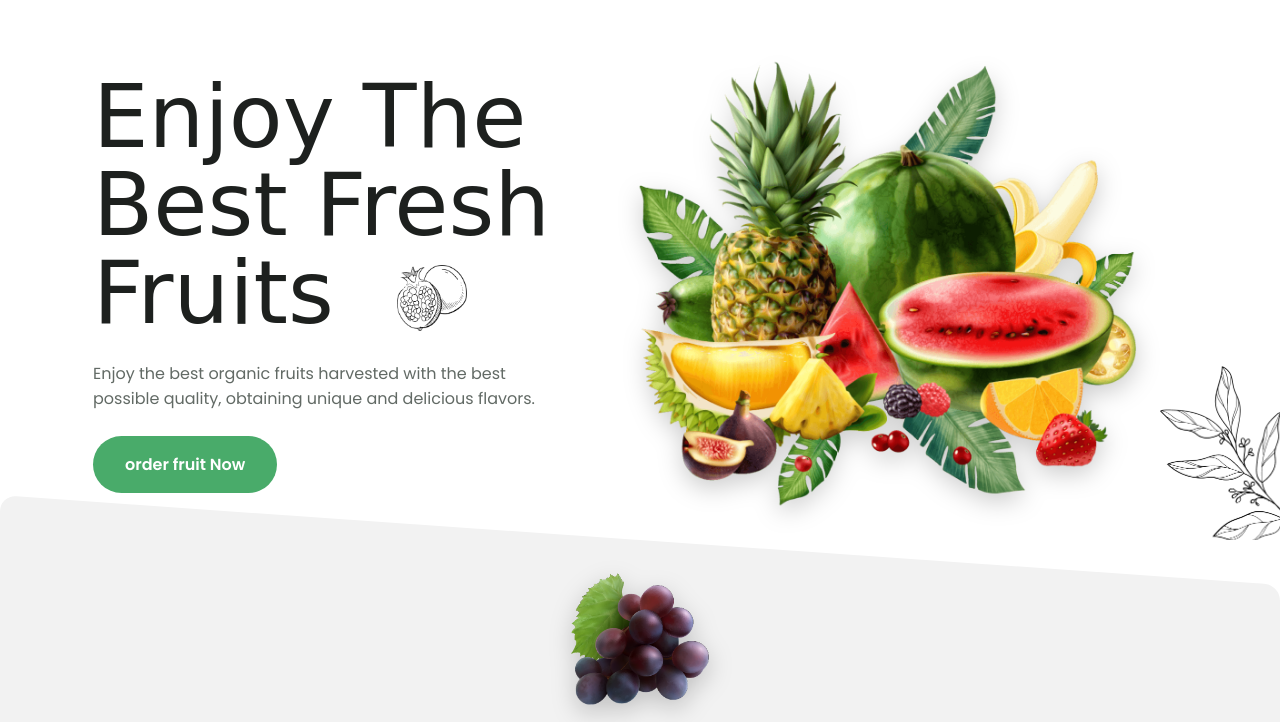
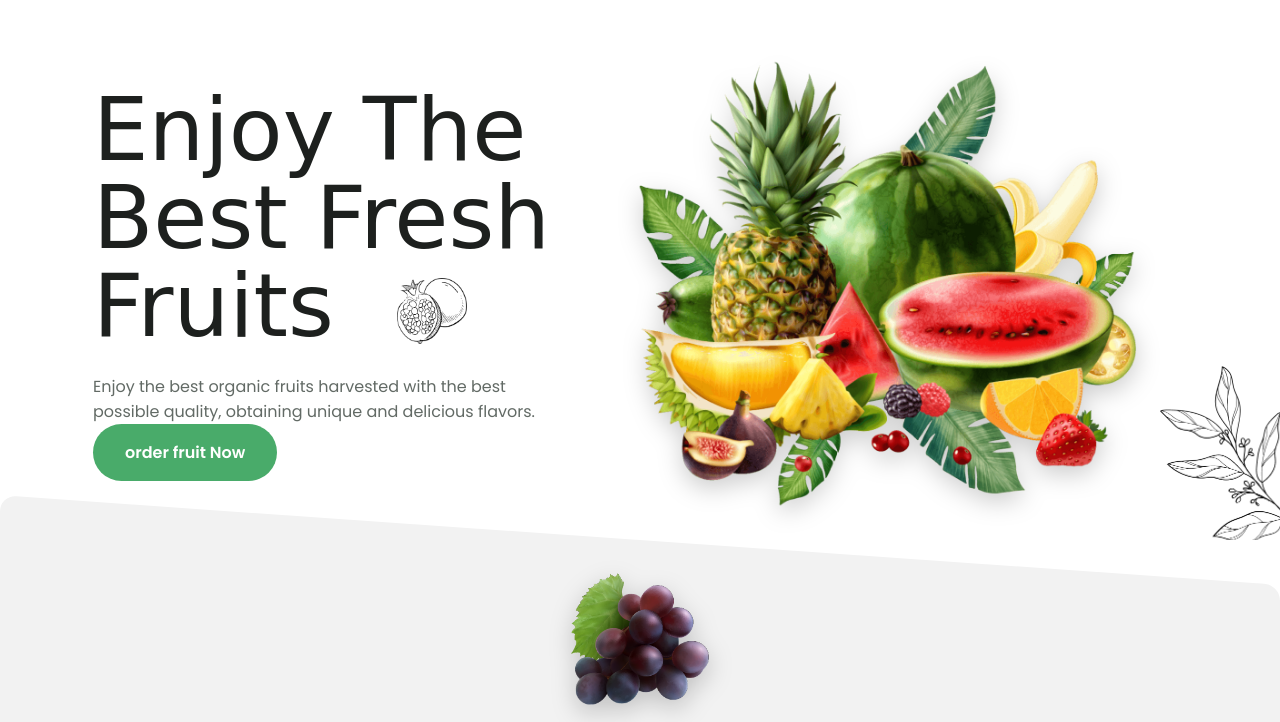
Before and after one commit to UniJie/Portofolio_WahyuniHasan, a plain HTML site: page index.html in a window 1280 px wide. Shown: the part 78-800 px from the top of the page. Drawn offline with Linux system fonts and the light colour scheme; a web font is replaced by a local one.

Commit message:
Update WA

```diff
--- a/index.html
+++ b/index.html
@@ -40,9 +40,10 @@
                     the best possible quality, obtaining unique
                     and delicious flavors.
                 </p>
-               </br>
-                <a href="#" class="button">
-                 order fruit Now
+
+                <a href="https://api.whatsapp.com/send/?phone=6288704645346&text=Halo+uni%21+saya+ingin+Beli+Buah%2C+Apakah+Masih+Tersedia%3F&type=phone_number&app_absent=0"
+                target="_blank" rel="noopener noreferrer"" class="button">
+                   order fruit Now
                 </a>
 
                 <img src="assets/img/fruit-line-2.png" alt="" class="home__fruit" aria-hidden="true">
```
